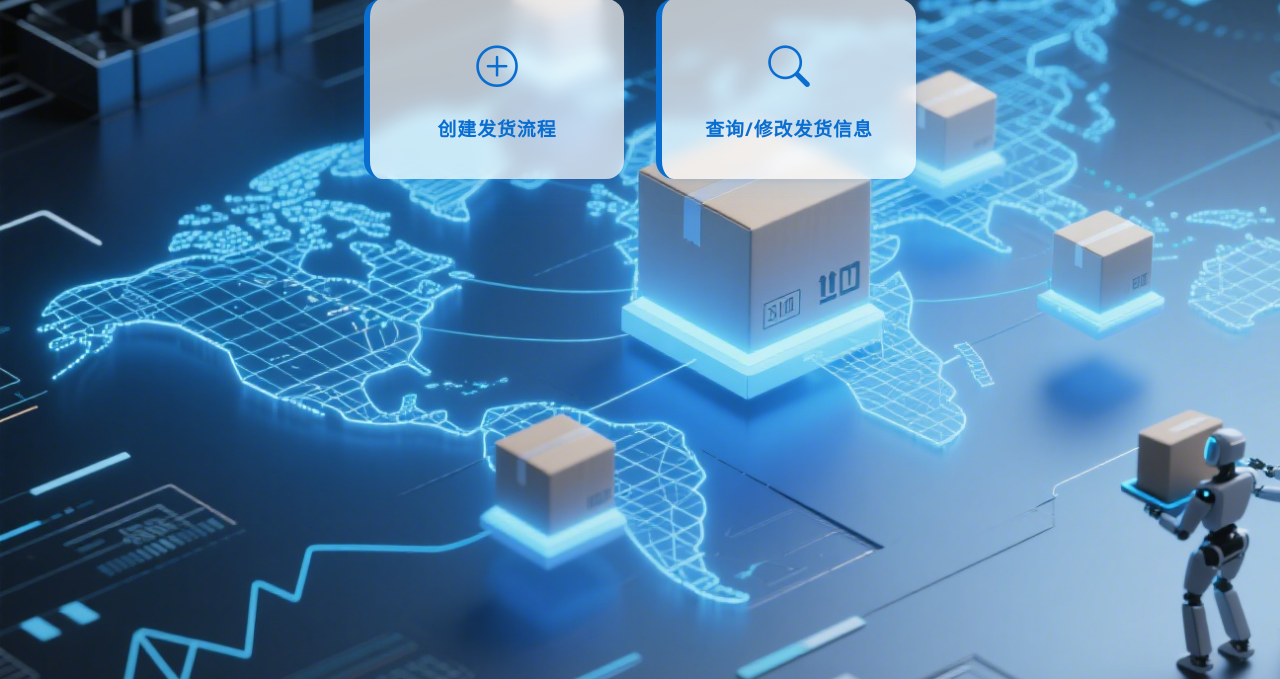
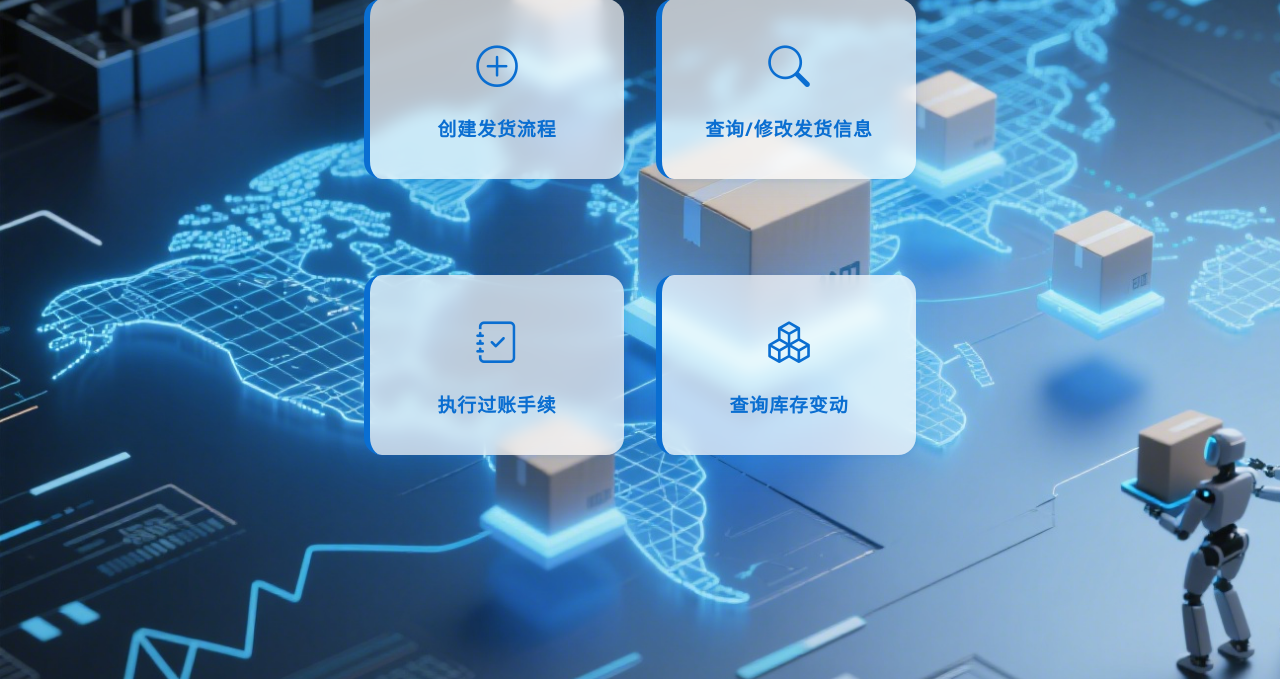
Before and after one commit to pp0424/SD_coding, a Flask app: page /delivery/ in a window 1280 px wide. Shown: the part 121-800 px from the top of the page. Run offline with Flask 3, Linux system fonts and the light colour scheme.

Commit message:
Update index.html
添加过账和查询库存图标

Signed-off-by: lllsssss <151696830+lllsssss@users.noreply.github.com>

```diff
--- a/templates/delivery/index.html
+++ b/templates/delivery/index.html
@@ -105,6 +105,20 @@
                 <div class="sap-tile-title">查询/修改发货信息</div>
             </div>
             <!-- 可根据需要添加更多功能卡片 -->
+            <div class="sap-tiles mt-4">  <!-- mt-4 表示上方留出间距 -->
+            <div class="sap-tile" onclick="location.href='{{ url_for('inventory.posting') }}'">
+                <div class="sap-tile-icon"><i class="bi bi-journal-check"></i></div>
+                <div class="sap-tile-title">执行过账手续</div>
+            </div>
+            <div class="sap-tile" onclick="location.href='{{ url_for('inventory.query_stock_change') }}'">
+                <div class="sap-tile-icon"><i class="bi bi-boxes"></i></div>
+                <div class="sap-tile-title">查询库存变动</div>
+            </div>
+        </div>
+
+
+        </div>
+        </div>
         </div>
     </div>
 </body>
```
